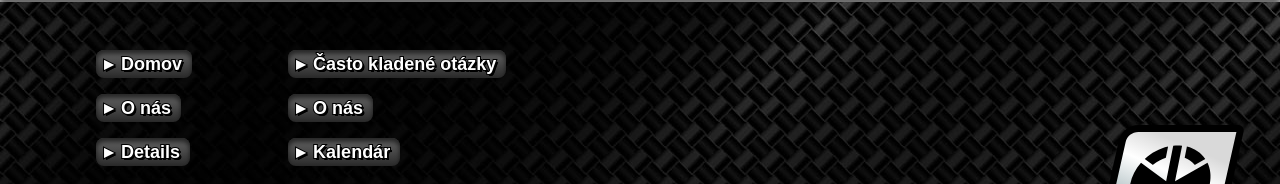
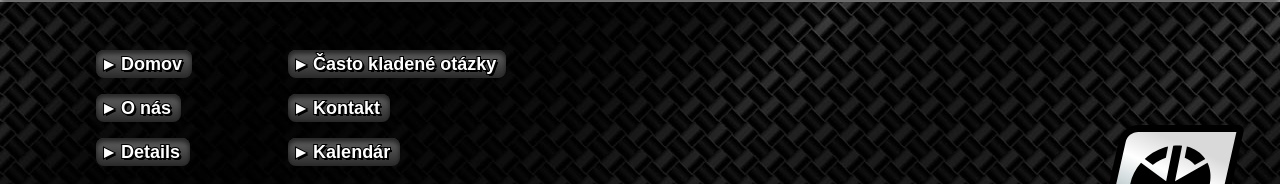
Before and after one commit to simonjedinak/rpj-komex, a Next.js app: page / in a window 1280 px wide. Shown: the part 3981-4165 px from the top of the page. Built offline with nearby package versions, Linux system fonts and the light colour scheme.

Commit message:
kontakt presunuty dole nech niesu 2 onas v footery

```diff
--- a/app/components/Footer.tsx
+++ b/app/components/Footer.tsx
@@ -20,7 +20,7 @@ export default function Footer() {
 
             <nav className="flex flex-col gap-4 justify-center items-start ">
               <ButtonLink href="/faq" text="Často kladené otázky" arrow />
-              <ButtonLink href="/o-nas" text="O nás" arrow />
+              <ButtonLink href="/kontakt" text="Kontakt" arrow />
 
               {/* ZMENENÉ: "Niečo" -> "Kalendár" */}
               <ButtonLink href="/kalendar" text="Kalendár" arrow />
```
